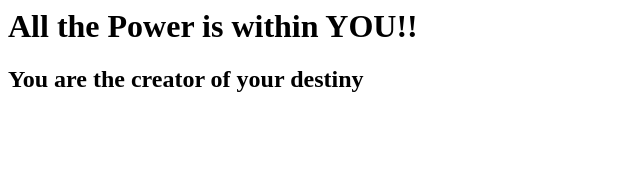
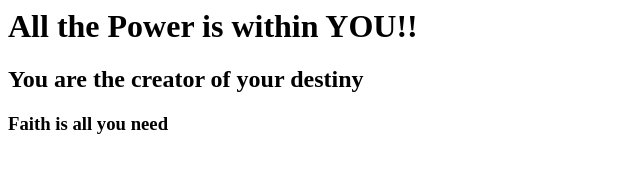
Before and after one commit to AR00363789/firstgitrepo, a plain HTML site: page index.html in a window 1280 px wide. Shown: the whole page, without its empty margins (0-640 px from the left). Drawn offline with Linux system fonts and the light colour scheme.

Commit message:
Update index.html

```diff
--- a/index.html
+++ b/index.html
@@ -2,5 +2,6 @@
 <body>
 <h1> All the Power is within YOU!!</h1>
 <h2> You are the creator of your destiny </h2>
+  <h3> Faith is all you need </h3>
 </body>
 </html>
```
